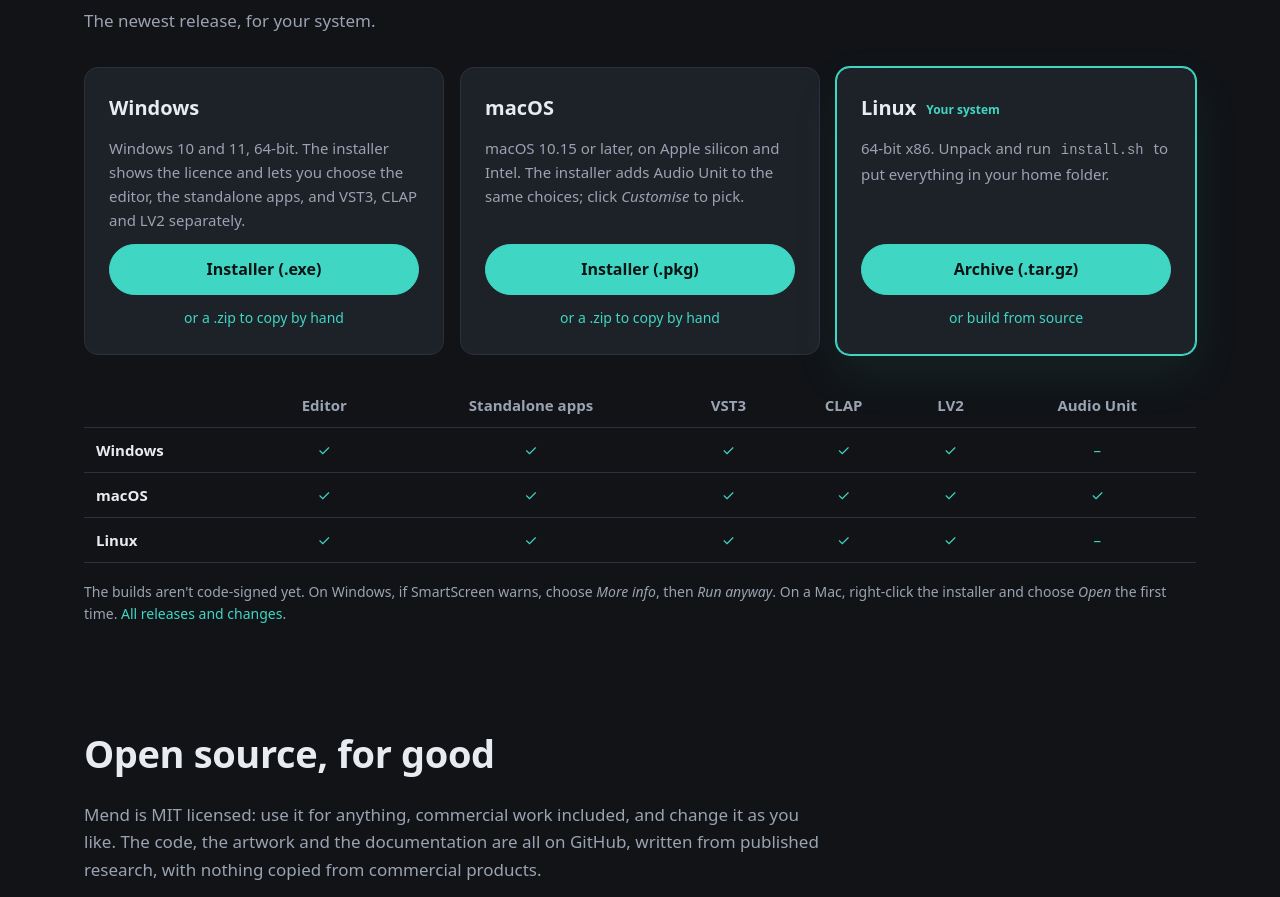
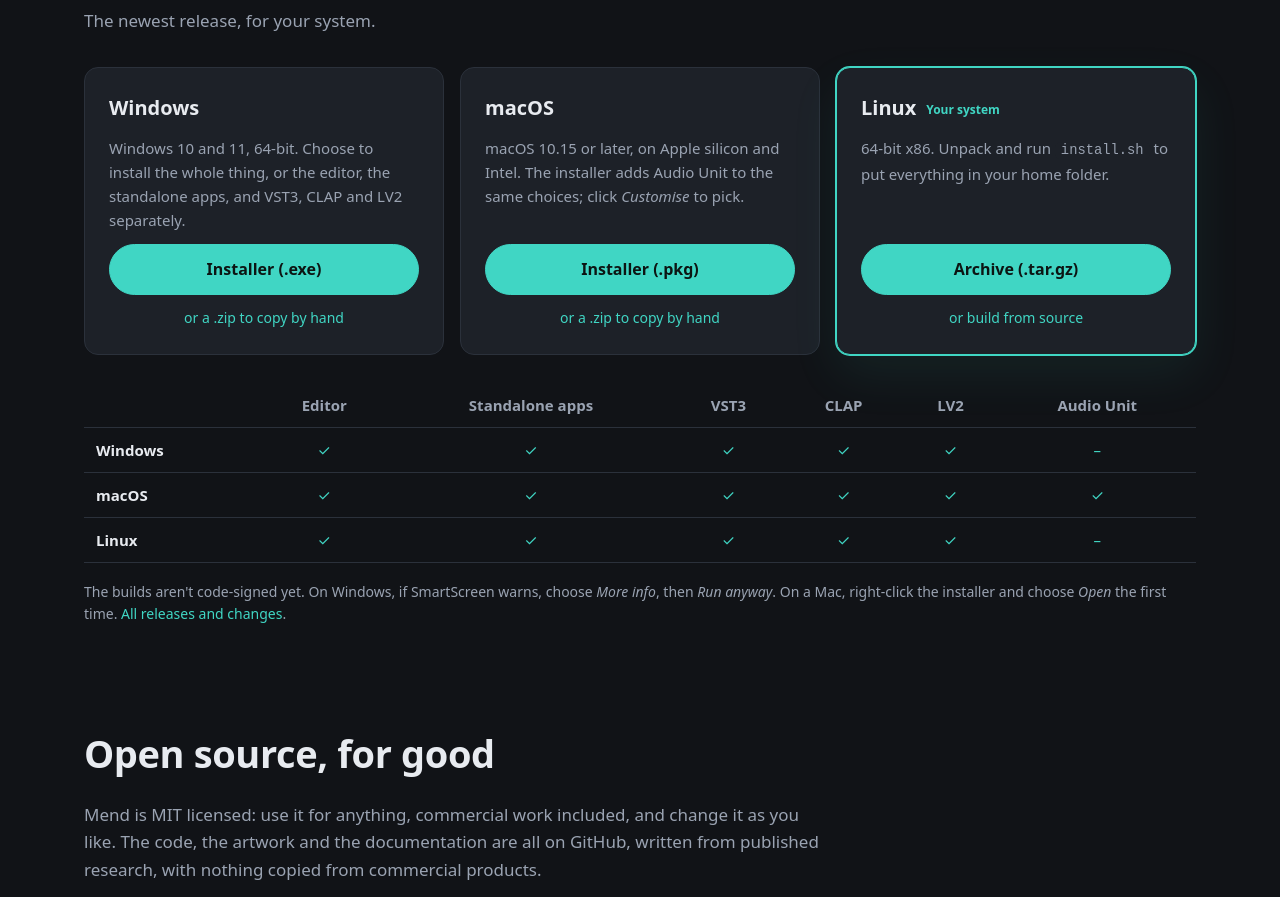
Before and after one commit to LukeHarrison1990/mend, a plain HTML site: page docs/index.html in a window 1280 px wide. Shown: the part 3380-4277 px from the top of the page. Drawn offline with Linux system fonts and the light colour scheme; no server answers.

Commit message:
Update index.html

```diff
--- a/docs/index.html
+++ b/docs/index.html
@@ -98,7 +98,7 @@
   <div class="downloads">
     <div class="dl" data-os="windows">
       <h3>Windows</h3>
-      <p>Windows 10 and 11, 64-bit. The installer shows the licence and lets you choose the editor,
+      <p>Windows 10 and 11, 64-bit. Choose to install the whole thing, or the editor,
         the standalone apps, and VST3, CLAP and LV2 separately.</p>
       <a class="button primary" data-asset="-windows-setup.exe" href="https://github.com/LukeHarrison1990/mend/releases/latest">Installer (.exe)</a>
       <a class="alt" data-asset="-windows.zip" href="https://github.com/LukeHarrison1990/mend/releases/latest">or a .zip to copy by hand</a>
```
